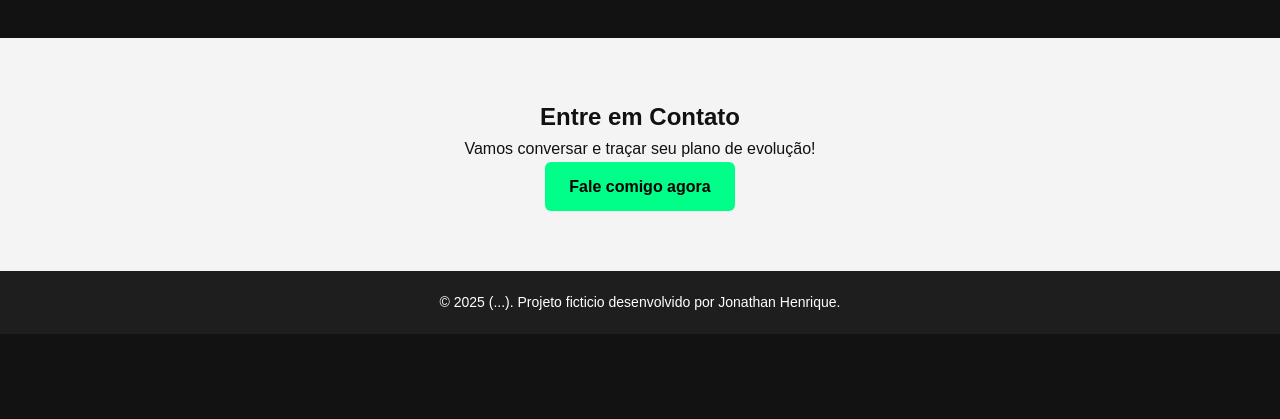
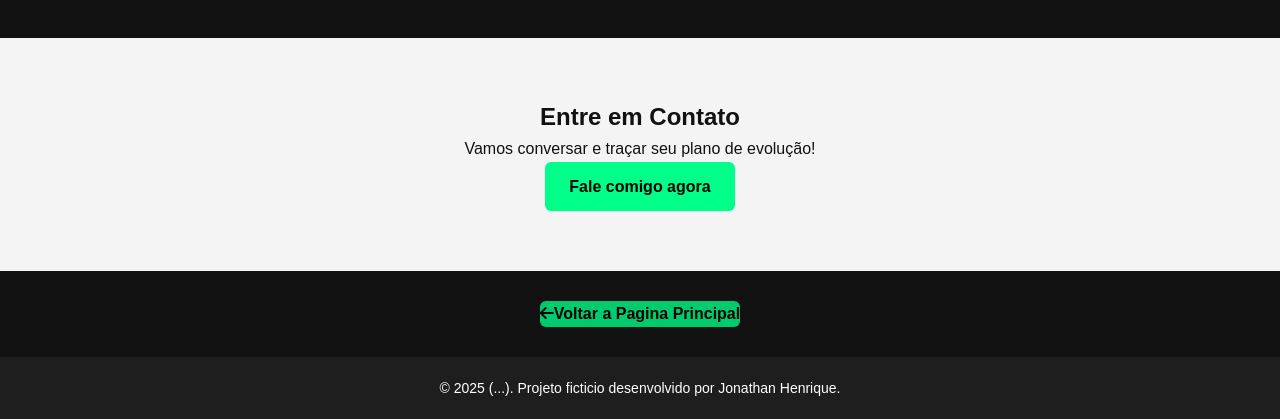
Before and after one commit to Jonathan-Extr/Jonathan-Rodrigues, a plain HTML site: page projeto-1/personal.html in a window 1280 px wide. Shown: the part 1232-1651 px from the top of the page. Before the commit the page ends 1566 px from the top, so only its background shows below. Drawn offline with Linux system fonts and the light colour scheme.

Commit message:
Atualizar WhatsApp e incluir botão de retorno em todos os projetos

```diff
--- a/projeto-1/personal.css
+++ b/projeto-1/personal.css
@@ -138,6 +138,22 @@ body {
     background-color: #00cc6e;
 }
 
+.voltar {
+    margin: 30px;
+    text-align: center;
+}
+
+.voltar a {
+    background-color: #00cc6e;
+    color: black;
+    pad: 12px 20px;
+    text-decoration: none;
+    font-weight: bold;
+    transition: background 0.4s;
+    display: inline-block;
+    border-radius: 6px;
+}
+
 /* Rodapé */
 footer {
     background-color: #1e1e1e;
--- a/projeto-1/personal.html
+++ b/projeto-1/personal.html
@@ -31,7 +31,7 @@
         <div class="hero-texto">
             <h2>Transforme seu corpo com treinos personalizados.</h2>
             <p>Consultoria online e presencial com foco em resultados reais.</p>
-            <a href="https://wa.me/5548992092840" target="_blank" class="btn-whatzap">Fale Comigo no WhatsApp</a>
+            <a href="https://wa.me/5548991171998" target="_blank" class="btn-whatzap">Fale Comigo no WhatsApp</a>
         </div>
         <div class="hero-img">
             <img src="img/personal (1).jpg" alt="Personal Trainer">
@@ -69,8 +69,11 @@
     <section id="contato" class="secao clara">
         <h2>Entre em Contato</h2>
         <p>Vamos conversar e traçar seu plano de evolução!</p>
-        <a href="https://wa.me/55SEUNUMERO" target="_blank" class="btn-contato">Fale comigo agora</a>
+        <a href="https://wa.me/5548991171998" target="_blank" class="btn-contato">Fale comigo agora</a>
     </section>
+    <div class="voltar">
+        <a href="../index.html"><i class="fa fa-arrow-left"></i>Voltar a Pagina Principal</a>
+    </div>
 
     <footer>
         <p>&copy; 2025 (...). Projeto ficticio desenvolvido por Jonathan Henrique.</p>
--- a/projeto-2/restaurante.css
+++ b/projeto-2/restaurante.css
@@ -163,6 +163,22 @@ a {
     margin-top: 20px;
 }
 
+.voltar {
+    margin: 30px;
+    text-align: center;
+}
+
+.voltar a {
+    background-color: #00cc6e;
+    color: black;
+    pad: 12px 20px;
+    text-decoration: none;
+    font-weight: bold;
+    transition: background 0.4s;
+    display: inline-block;
+    border-radius: 6px;
+}
+
 footer {
     background-color: #111;
     text-align: center;
--- a/projeto-4/insight.css
+++ b/projeto-4/insight.css
@@ -159,6 +159,7 @@ canvas {
     height: auto !important;
 }
 
+
 /* RESPONSIVO */
 @media (max-width: 768px) {
     .sidebar {
```
Also changed, not shown: projeto-2/restaurante.html (+4 -1 lines), projeto-3/clickstore.html (+20 -1 lines), projeto-4/insight.html (+2 -1 lines).
